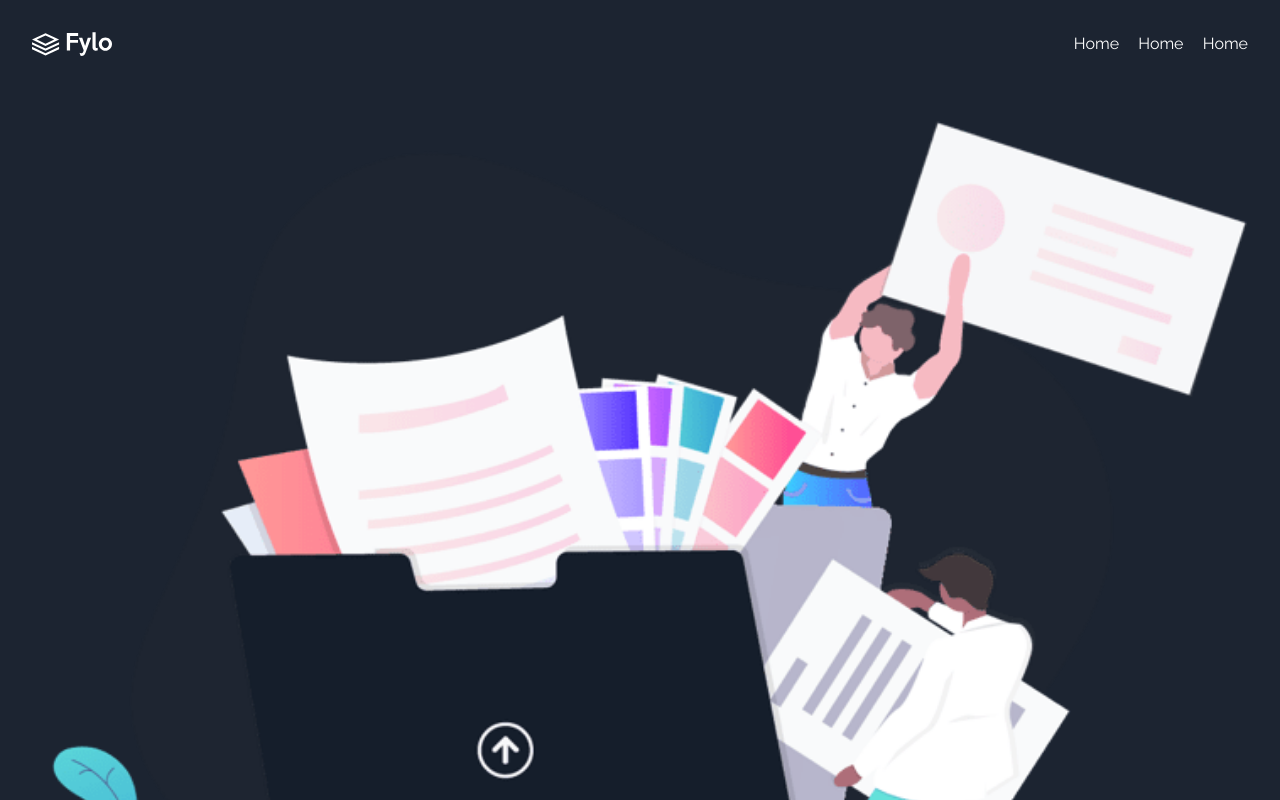
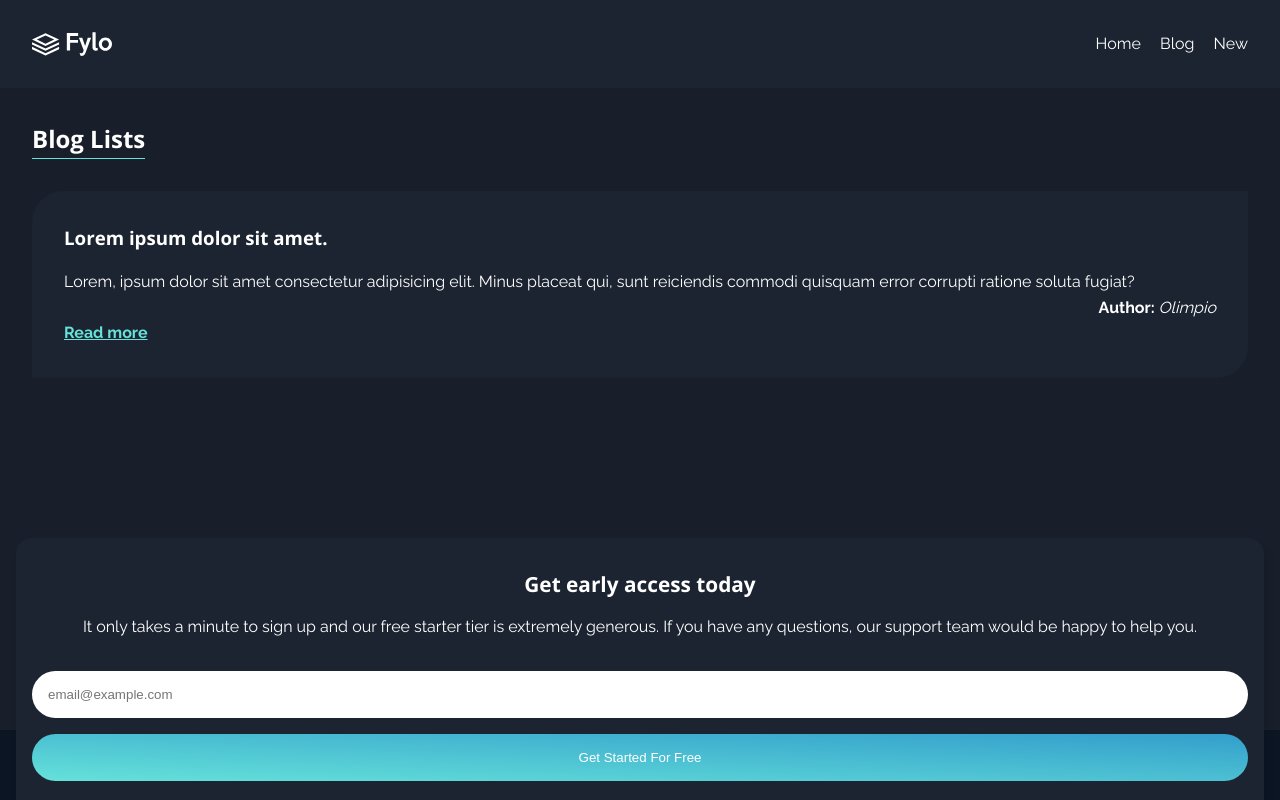
Before and after one commit to rnrnshn/fylo-blog, a React (Create React App) app: page /Blog in a window 1280 px wide. Shown: the top 800 px of the page. Built offline with nearby package versions, Linux system fonts and the light colour scheme.

Commit message:
customize blog

```diff
--- a/src/App.js
+++ b/src/App.js
@@ -1,10 +1,27 @@
 import Home from './pages/Home';
+import Blog from './pages/Blog';
+import New from './pages/New';
+import { BrowserRouter as Router, Route, Switch } from 'react-router-dom';
 
 function App() {
   return (
-    <div className="App">
-      <Home />
-    </div>
+    <Router>
+      <div className="App">
+        <Switch>
+          <Route exact path="/">
+            <Home />
+          </Route>
+
+          <Route path="/Blog">
+            <Blog />
+          </Route>
+
+          <Route path="/New">
+            <New />
+          </Route>
+        </Switch>
+      </div>
+    </Router>
   );
 }
 
--- a/src/components/Header/Cover/Cover.css
+++ b/src/components/Cover/Cover.css
@@ -2,11 +2,10 @@
 .header-cover {
   color: var(--white);
   text-align: center;
+  padding: 2rem;
+  background: var( --dark-blue-is);
 }
 
-.cover-text {
-  background-size: 100%;
-}
 
 .cover-image {
   margin-bottom: 2rem;
@@ -23,3 +22,7 @@
   margin-bottom: 2rem;
   line-height: 1.6;
 }
+
+button {
+  cursor: pointer;
+}
--- a/src/components/Header/Cover/index.js
+++ b/src/components/Cover/index.js
@@ -1,5 +1,5 @@
-import coverImage from '../../../assets/images/illustration-intro.png';
-import Button from '../../Button';
+import coverImage from '../../assets/images/illustration-intro.png';
+import Button from '../Button';
 import './Cover.css';
 
 const Cover = () => {
--- a/src/components/Footer/Cta/Cta.css
+++ b/src/components/Footer/Cta/Cta.css
@@ -28,6 +28,7 @@ input {
   border-radius: 2rem;
   margin-bottom: 1rem;
   width: 100%;
+  outline: none;
 }
 
 input[type=text] {
@@ -40,4 +41,5 @@ input[type=submit] {
   color: var(--white);
   background: linear-gradient(to bottom left,var(--blue-cta), var(--cyan-cta));
   padding: 1rem 0;
+  cursor: pointer;
 }
--- a/src/components/Header/Header.css
+++ b/src/components/Header/Header.css
@@ -1,6 +1,5 @@
 .header {
-  padding: 2rem;
-  margin-bottom: 4rem;
+  padding: 2rem  2rem .5rem 2rem;
   background: var( --dark-blue-is);
 }
 
--- a/src/components/Header/index.js
+++ b/src/components/Header/index.js
@@ -1,12 +1,10 @@
 import Nav from '../Nav';
-import Cover from '../Header/Cover';
 import './Header.css';
 
 const Header = () => {
   return (
     <header className="header">
       <Nav />
-      <Cover />
     </header>
   );
 }
--- a/src/components/Nav/Nav.css
+++ b/src/components/Nav/Nav.css
@@ -2,7 +2,7 @@
   display: flex;
   justify-content: space-between;
   align-items: center;
-  margin-bottom: 4rem;
+  margin-bottom: 1.5rem;
 }
 
 .nav-list {}
--- a/src/components/Nav/index.js
+++ b/src/components/Nav/index.js
@@ -1,5 +1,6 @@
 import logo from '../../assets/images/logo.svg';
 import './Nav.css';
+import { Link } from 'react-router-dom';
 
 const Nav = () => {
   return (
@@ -7,9 +8,9 @@ const Nav = () => {
       <img className="logo" src={logo} alt="" />
 
       <div className="nav-list">
-        <a className="nav-item" href="/">Home</a>
-        <a className="nav-item" href="/">Home</a>
-        <a className="nav-item" href="/">Home</a>
+        <Link to="/" className="nav-item">Home</Link>
+        <Link to="/Blog" className="nav-item">Blog</Link>
+        <Link to="/New" className="nav-item">New</Link>
       </div>
     </nav>
   );
--- /dev/null
+++ b/src/pages/Blog.css
@@ -0,0 +1,33 @@
+.blog-container {
+  margin-bottom: 20rem;
+  padding: 2rem;
+  color: var(--white);
+}
+
+.blog-list-title {
+  margin-bottom: 2rem;
+  line-height: 1.6;
+  width: fit-content;
+  border-bottom: 1px solid var(--cyan-cta);
+}
+
+.blog-card {
+  background: var(--dark-blue-is);
+  padding: 2rem;
+  border-top-left-radius: 2rem;
+  border-bottom-right-radius: 2rem;
+  line-height: 1.6;
+}
+
+.blog-title {
+  margin-bottom: 1rem;
+  width: fit-content;
+}
+
+.blog-author {
+  text-align: right;
+}
+
+.read-more {
+  font-weight: 700;
+}
--- a/src/pages/Blog.js
+++ b/src/pages/Blog.js
@@ -1,10 +1,26 @@
-import Header from '../components/Header/Header';
-
+import Footer from '../components/Footer';
+import Header from '../components/Header';
+import './Blog.css';
 
 const Blog = () => {
   return (
     <section className="blog">
       <Header />
+      <div className="blog-container">
+        <h1 className="blog-list-title" > Blog Lists </h1>
+
+        <article className="blog-card">
+          <h3 className="blog-title">
+            Lorem ipsum dolor sit amet.
+          </h3>
+          <p>
+            Lorem, ipsum dolor sit amet consectetur adipisicing elit. Minus placeat qui, sunt reiciendis commodi quisquam error corrupti ratione soluta fugiat?
+          </p>
+          <div className="blog-author"><strong>Author: </strong> <em>Olimpio</em></div>
+          <a className="read-more" href="/read-more">Read more</a>
+        </article>
+      </div>
+      <Footer />
     </section>
   );
 }
--- a/src/pages/Home.js
+++ b/src/pages/Home.js
@@ -2,11 +2,13 @@ import Header from '../components/Header';
 import Main from '../components/Main';
 import Testimonials from '../components/Testimonial';
 import Footer from '../components/Footer';
+import Cover from '../components/Cover';
 
 const Home = () => {
   return (
     <div className="home">
       <Header />
+      <Cover />
       <Main />
       <Testimonials />
       <Footer />
--- a/src/pages/New.js
+++ b/src/pages/New.js
@@ -0,0 +1,11 @@
+import Header from '../components/Header';
+
+const New = () => {
+  return (
+    <div className="create-new">
+      <Header />
+    </div>
+  );
+}
+
+export default New;
```
